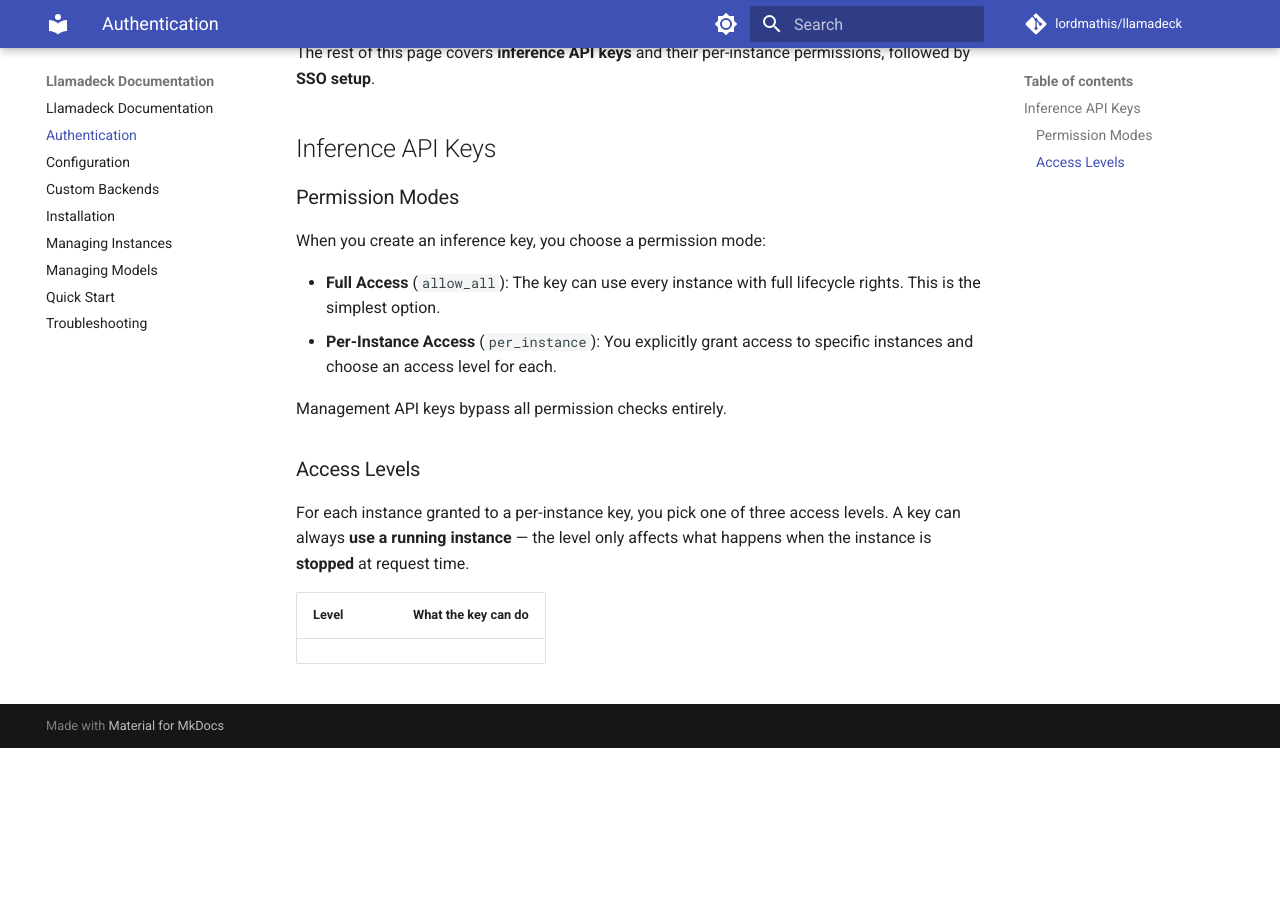
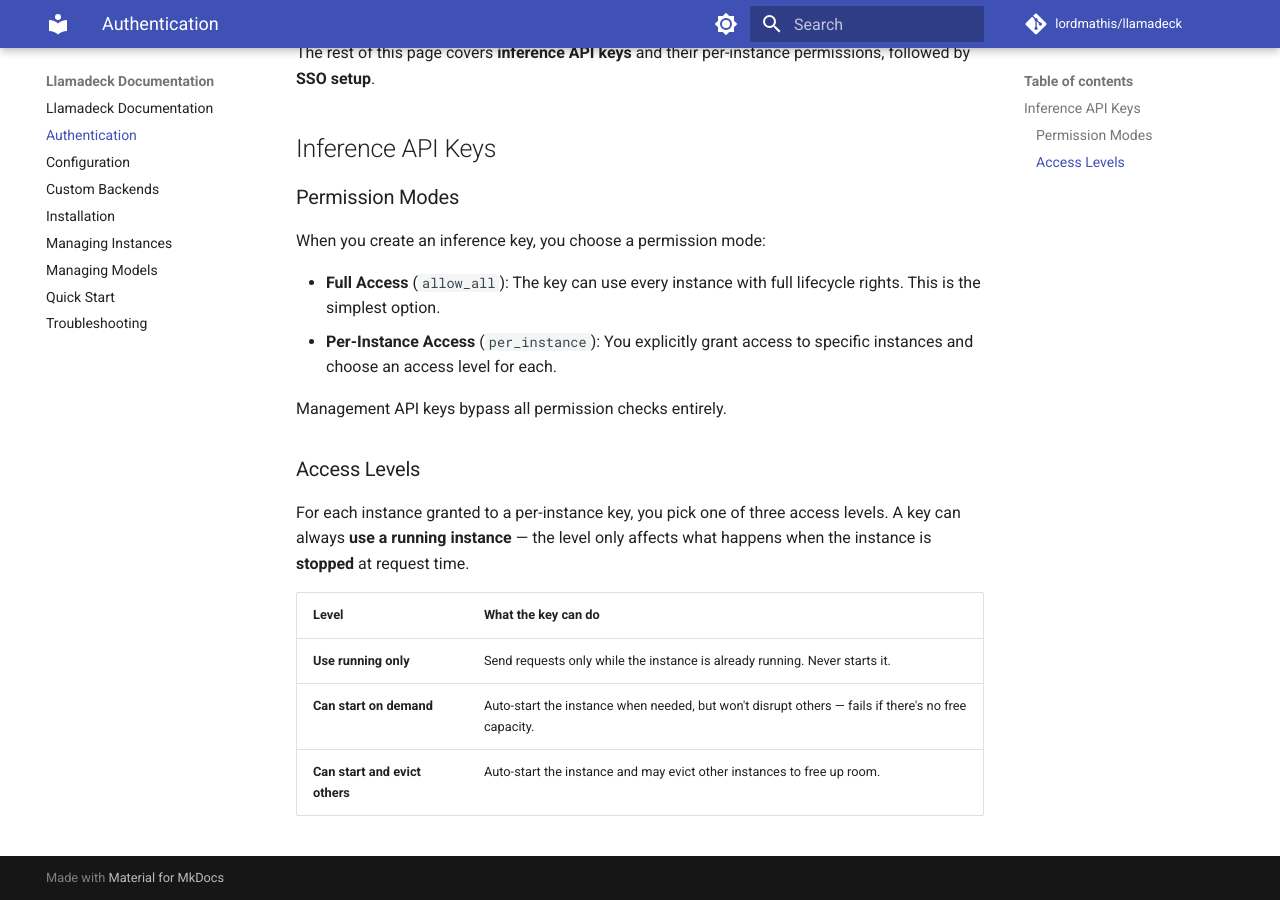
Before and after one commit to shiplaone2q/Llamadeck, an MkDocs documentation site: the page built from docs/authentication.md, in a window 1280 px wide and 900 px high, scrolled down 562 px. Built offline with MkDocs 1.6.1 and Material for MkDocs 9.7.7, drawn with Linux system fonts in a browser that asks for light colours; comment, search, counter and statistics services are not loaded; before the commit the page ends 1310 px from its top, so only the background shows below that.

```diff
--- a/docs/authentication.md
+++ b/docs/authentication.md
@@ -28,3 +28,6 @@ For each instance granted to a per-instance key, you pick one of three access le
 
 | Level | What the key can do |
 |---|---|
+| **Use running only** | Send requests only while the instance is already running. Never starts it. |
+| **Can start on demand** | Auto-start the instance when needed, but won't disrupt others — fails if there's no free capacity. |
+| **Can start and evict others** | Auto-start the instance and may evict other instances to free up room. |
--- a/webui/src/components/form/ArrayInput.tsx
+++ b/webui/src/components/form/ArrayInput.tsx
@@ -36,3 +36,7 @@ const ArrayInput: React.FC<ArrayInputProps> = ({
 
     onChange(arrayValue.length > 0 ? arrayValue : undefined)
   }
+
+  return (
+    <div className="grid gap-2">
+      <Label htmlFor={id}>
```
Also changed, not shown: README.md (line endings or trailing spaces).
